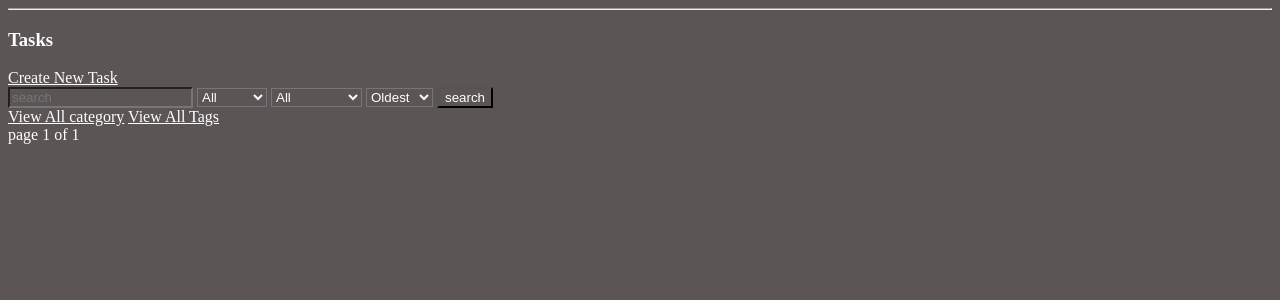
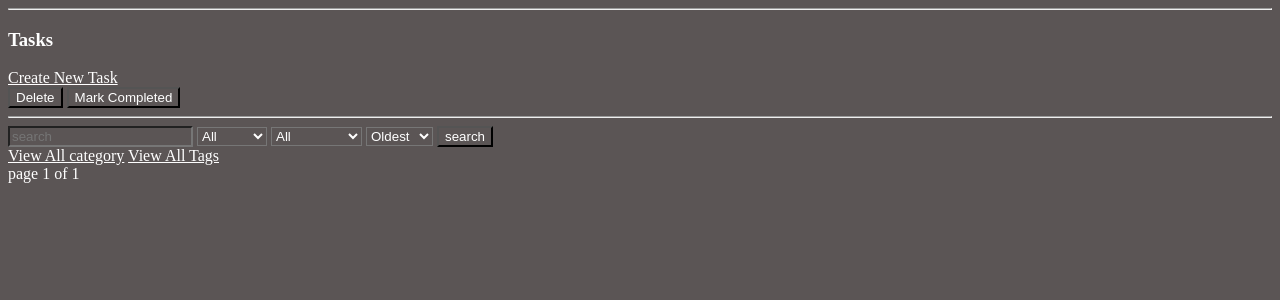
Before and after one commit to jaibeeryadav/worksync, a Django app: page /tasks/ in a window 1280 px wide. Shown: the part 47-347 px from the top of the page. Run offline with Django 5.2, Linux system fonts and the light colour scheme; a user stored in the database is signed in; data comes from the database, SQL or seed files in the repository; both versions use the stored data as it was after the commit.

Commit message:
basic bulk action

```diff
--- a/apps/tasks/views.py
+++ b/apps/tasks/views.py
@@ -41,6 +41,21 @@ class TaskListView(LoginRequiredMixin,ListView):
         if ordering in allowed_ordering:
             queryset = queryset.order_by(ordering)
         return queryset
+    def post(self, request, *args, **kwargs):
+        selected_tasks = request.POST.getlist('selected_tasks')
+        action= request.POST.get('action')
+        tasks = Tasks.objects.filter(
+            id__in = selected_tasks,
+            user = request.user
+        )
+
+        if action == 'delete':
+            tasks.delete()
+
+        elif action == 'completed':
+            tasks.update(status='completed')
+
+        return redirect('task_list')
 
 
 class TaskCreationView(LoginRequiredMixin, CreateView):
@@ -126,7 +141,6 @@ class TaskDetailView(LoginRequiredMixin, DetailView):
 
         return self.render_to_response(context)
 
-
 class CategoriesListView(LoginRequiredMixin, ListView):
     model = Categories
     template_name = 'tasks/category_list.html'
--- a/templates/tasks/task_list.html
+++ b/templates/tasks/task_list.html
@@ -6,7 +6,18 @@
 {% block content %}
 <h3>Tasks</h3>
 <a href="{% url "task_create" %}">Create New Task</a>
+<form method="post">
+    {% csrf_token %}
+    {% for task in tasks %}
+    <input type="checkbox" name='selected_tasks' value="{{ task.id }}">
+    {{ task.title }}-
+    {{ task.status }}
 
+    {% endfor %}
+    <button type="submit" value="delete" name="action">Delete</button>
+    <button type="submit" value="completed" name="action">Mark Completed</button>
+    <hr>
+</form>
 <form method="get">
     <input type="text" name="q" placeholder="search" value="{{ request.GET.q }}">
     <select name="priority" >
```
Also changed, not shown: db.sqlite3.
